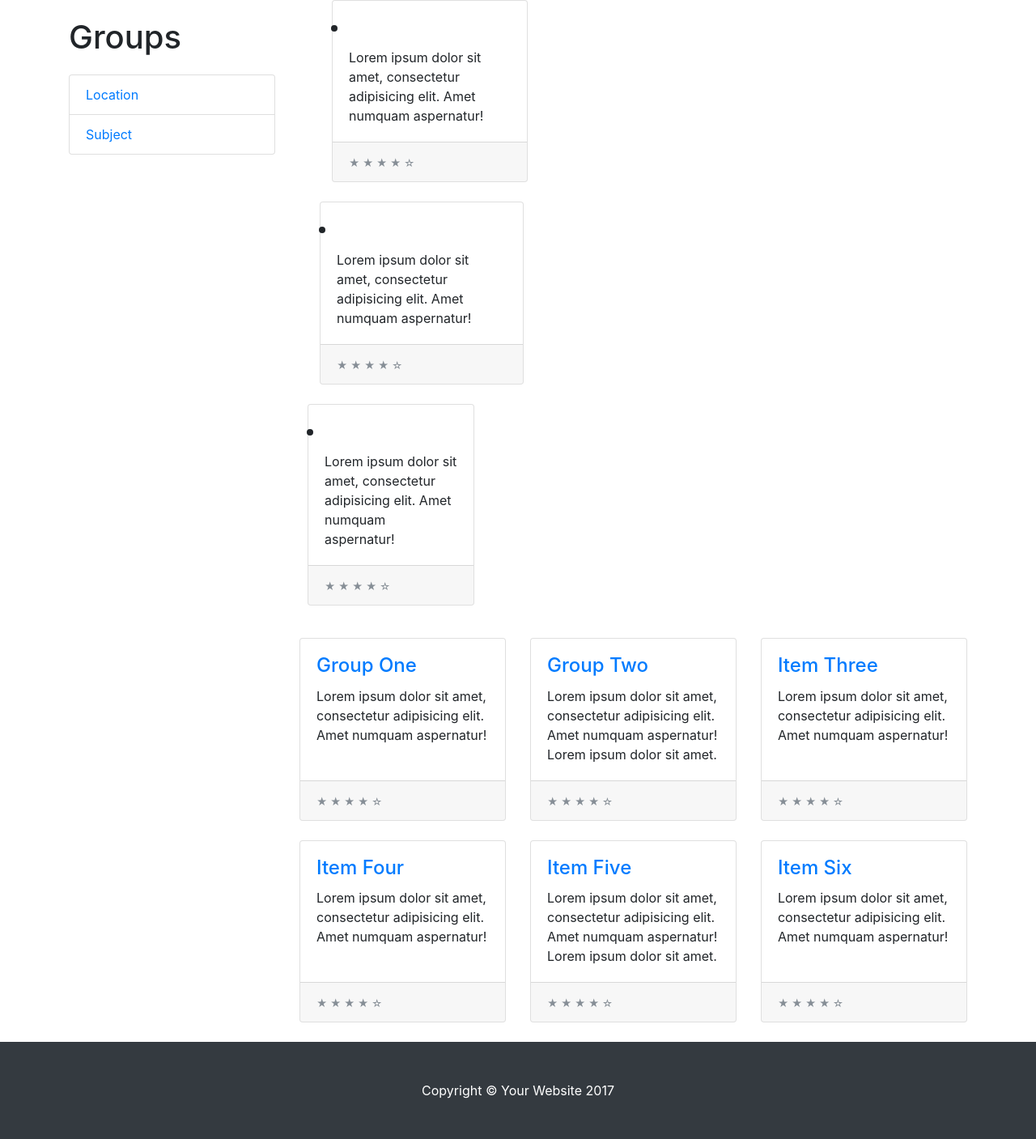
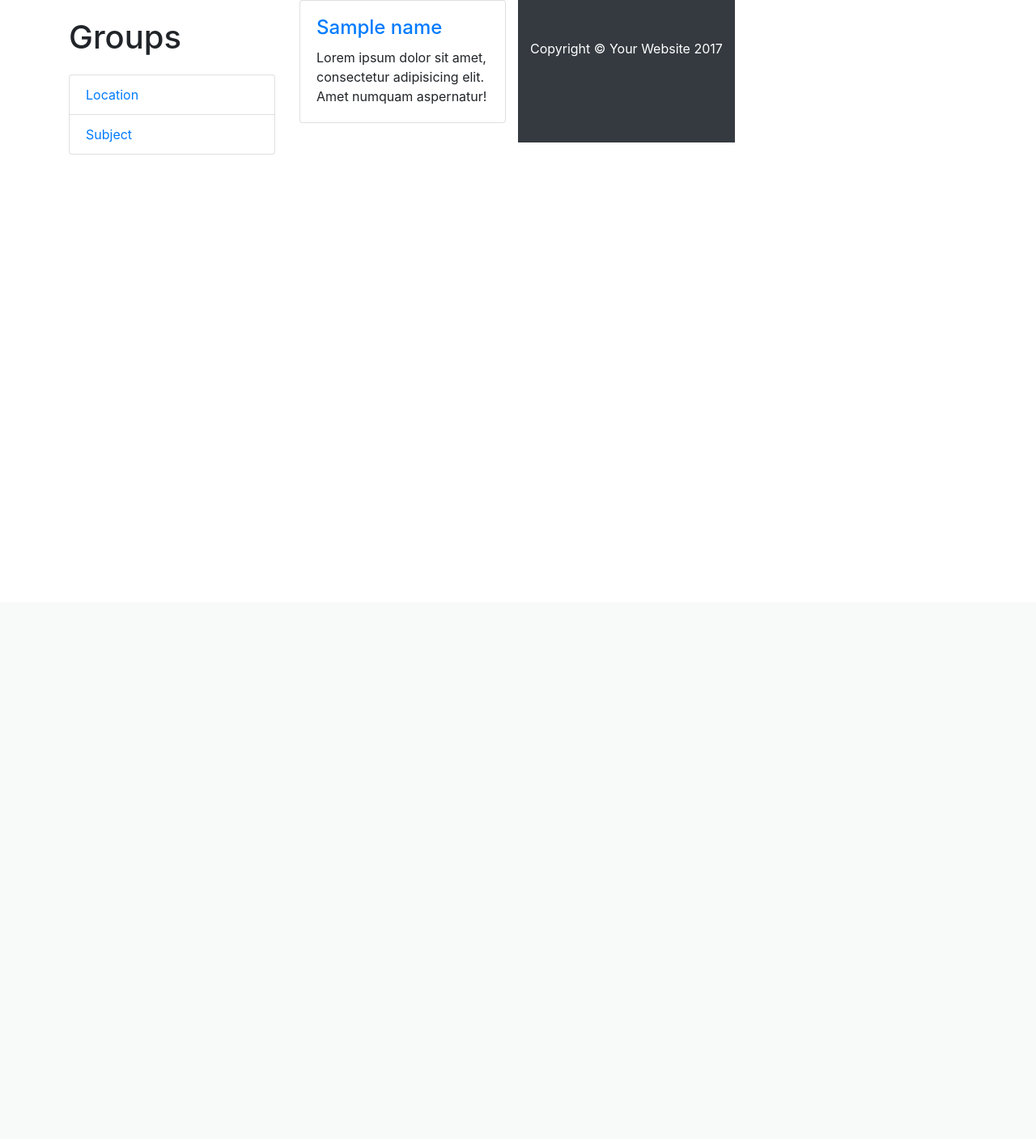
Before and after one commit to Daniel-Hoerauf/isa, a Django app: template app/web/templates/mainPage/mainPage.html in a window 1280 px wide. Shown: the part 56-1463 px from the top of the page at 81% size. After the commit the page ends 247 px from the top, so only its background shows below. Run offline with Django 3.2, Linux system fonts and the light colour scheme; data comes from the database, SQL or seed files in the repository; tables that the repository leaves empty hold one stand-in row (values such as "Sample post"); the template is opened without the code that fills it: values that come from a table or form of the project are taken from there, most other values are stand-ins (such as "Sample title", 1, 10 or a date in 2020); some libraries are stand-ins or nearby versions.

Commit message:
home to group linking

```diff
--- a/app/models/models/models.py
+++ b/app/models/models/models.py
@@ -25,6 +25,6 @@ class Group(models.Model):
                             null=True)
     @classmethod
     def create(cls, name, size):
-        group = cls(name=name, year=size)
+        group = cls(name=name, size=size)
         return group
     students = models.ManyToManyField(Student)
--- a/app/web/templates/mainPage/mainPage.html
+++ b/app/web/templates/mainPage/mainPage.html
@@ -67,9 +67,10 @@
         <div class="col-lg-9">
 
 
-    {% if latest_group_list %}
-        <ul>
-        {% for group in latest_group_list %}
+    {% if name.isEmpty %}
+        <p>No groups are available.</p>
+     {% else %}
+        {% for i in name %}
             <div class="row">
 
             <div class="col-lg-4 col-md-6 mb-4">
@@ -77,132 +78,20 @@
 
                 <div class="card-body">
                   <h4 class="card-title">
-                    <li><a href="{% url 'polls:detail' group.id %}">{{ group.group_text }}</a></li>
+                    <a href="/group?id={{ i }}">{{i}}</a>
                   </h4>
 
                   <p class="card-text">Lorem ipsum dolor sit amet, consectetur adipisicing elit. Amet numquam aspernatur!</p>
                 </div>
-                <div class="card-footer">
-                  <small class="text-muted">&#9733; &#9733; &#9733; &#9733; &#9734;</small>
-                </div>
+
               </div>
             </div>
         {% endfor %}
-        </ul>
-    {% else %}
-        <p>No groups are available.</p>
     {% endif %}
 
 
-          <div class="row">
 
-            <div class="col-lg-4 col-md-6 mb-4">
-              <div class="card h-100">
 
-                <div class="card-body">
-                  <h4 class="card-title">
-                    <a href="#">Group One</a>
-                  </h4>
-
-                  <p class="card-text">Lorem ipsum dolor sit amet, consectetur adipisicing elit. Amet numquam aspernatur!</p>
-                </div>
-                <div class="card-footer">
-                  <small class="text-muted">&#9733; &#9733; &#9733; &#9733; &#9734;</small>
-                </div>
-              </div>
-            </div>
-
-            <div class="col-lg-4 col-md-6 mb-4">
-              <div class="card h-100">
-
-                <div class="card-body">
-                  <h4 class="card-title">
-                    <a href="#">Group Two</a>
-                  </h4>
-
-                  <p class="card-text">Lorem ipsum dolor sit amet, consectetur adipisicing elit. Amet numquam aspernatur! Lorem ipsum dolor sit amet.</p>
-                </div>
-                <div class="card-footer">
-                  <small class="text-muted">&#9733; &#9733; &#9733; &#9733; &#9734;</small>
-                </div>
-              </div>
-            </div>
-
-            <div class="col-lg-4 col-md-6 mb-4">
-              <div class="card h-100">
-
-                <div class="card-body">
-                  <h4 class="card-title">
-                    <a href="#">Item Three</a>
-                  </h4>
-
-                  <p class="card-text">Lorem ipsum dolor sit amet, consectetur adipisicing elit. Amet numquam aspernatur!</p>
-                </div>
-                <div class="card-footer">
-                  <small class="text-muted">&#9733; &#9733; &#9733; &#9733; &#9734;</small>
-                </div>
-              </div>
-            </div>
-
-            <div class="col-lg-4 col-md-6 mb-4">
-              <div class="card h-100">
-
-                <div class="card-body">
-                  <h4 class="card-title">
-                    <a href="#">Item Four</a>
-                  </h4>
-
-                  <p class="card-text">Lorem ipsum dolor sit amet, consectetur adipisicing elit. Amet numquam aspernatur!</p>
-                </div>
-                <div class="card-footer">
-                  <small class="text-muted">&#9733; &#9733; &#9733; &#9733; &#9734;</small>
-                </div>
-              </div>
-            </div>
-
-            <div class="col-lg-4 col-md-6 mb-4">
-              <div class="card h-100">
-
-                <div class="card-body">
-                  <h4 class="card-title">
-                    <a href="#">Item Five</a>
-                  </h4>
-
-                  <p class="card-text">Lorem ipsum dolor sit amet, consectetur adipisicing elit. Amet numquam aspernatur! Lorem ipsum dolor sit amet.</p>
-                </div>
-                <div class="card-footer">
-                  <small class="text-muted">&#9733; &#9733; &#9733; &#9733; &#9734;</small>
-                </div>
-              </div>
-            </div>
-
-            <div class="col-lg-4 col-md-6 mb-4">
-              <div class="card h-100">
-
-                <div class="card-body">
-                  <h4 class="card-title">
-                    <a href="#">Item Six</a>
-                  </h4>
-
-                  <p class="card-text">Lorem ipsum dolor sit amet, consectetur adipisicing elit. Amet numquam aspernatur!</p>
-                </div>
-                <div class="card-footer">
-                  <small class="text-muted">&#9733; &#9733; &#9733; &#9733; &#9734;</small>
-                </div>
-              </div>
-            </div>
-
-          </div>
-          <!-- /.row -->
-
-        </div>
-        <!-- /.col-lg-9 -->
-
-      </div>
-      <!-- /.row -->
-
-    </div>
-    <!-- /.container -->
 
     <!-- Footer -->
     <footer class="py-5 bg-dark">
```
Also changed, not shown: app/web/web/views.py (+18 -9 lines).
